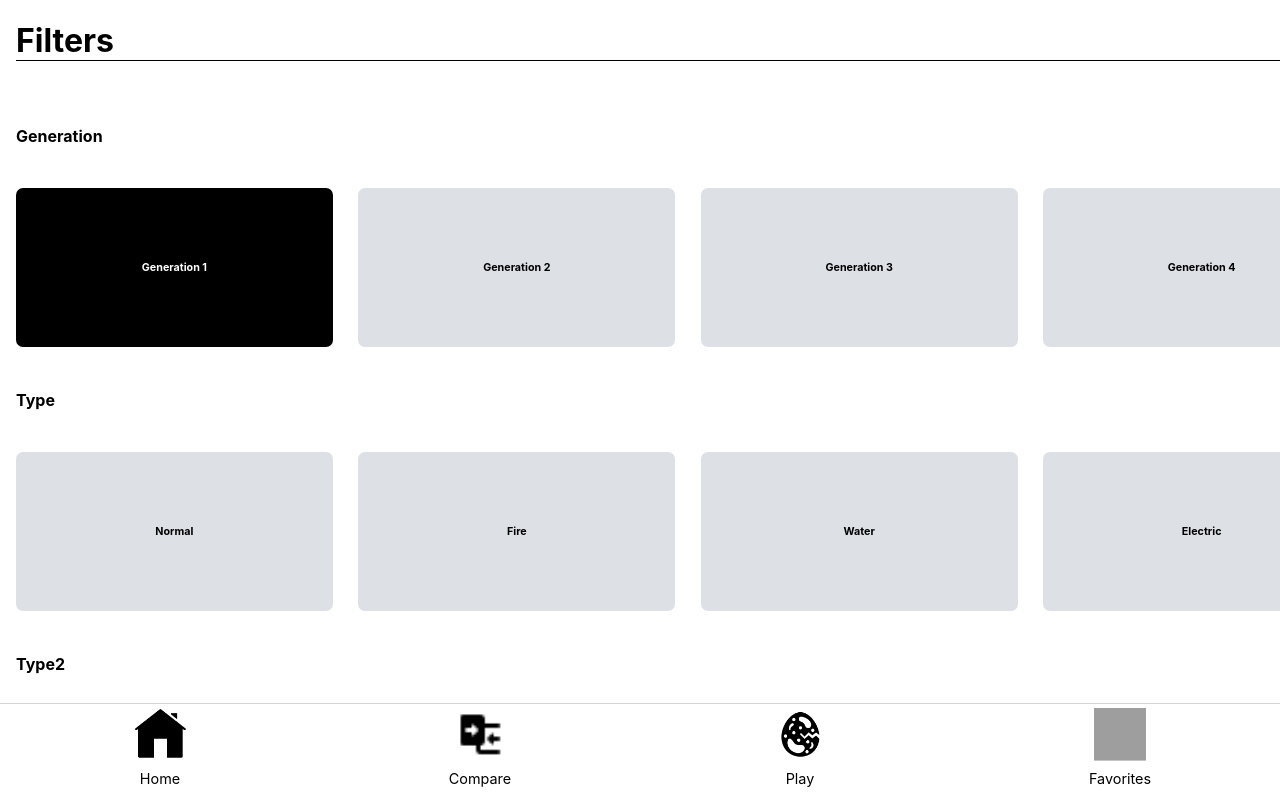
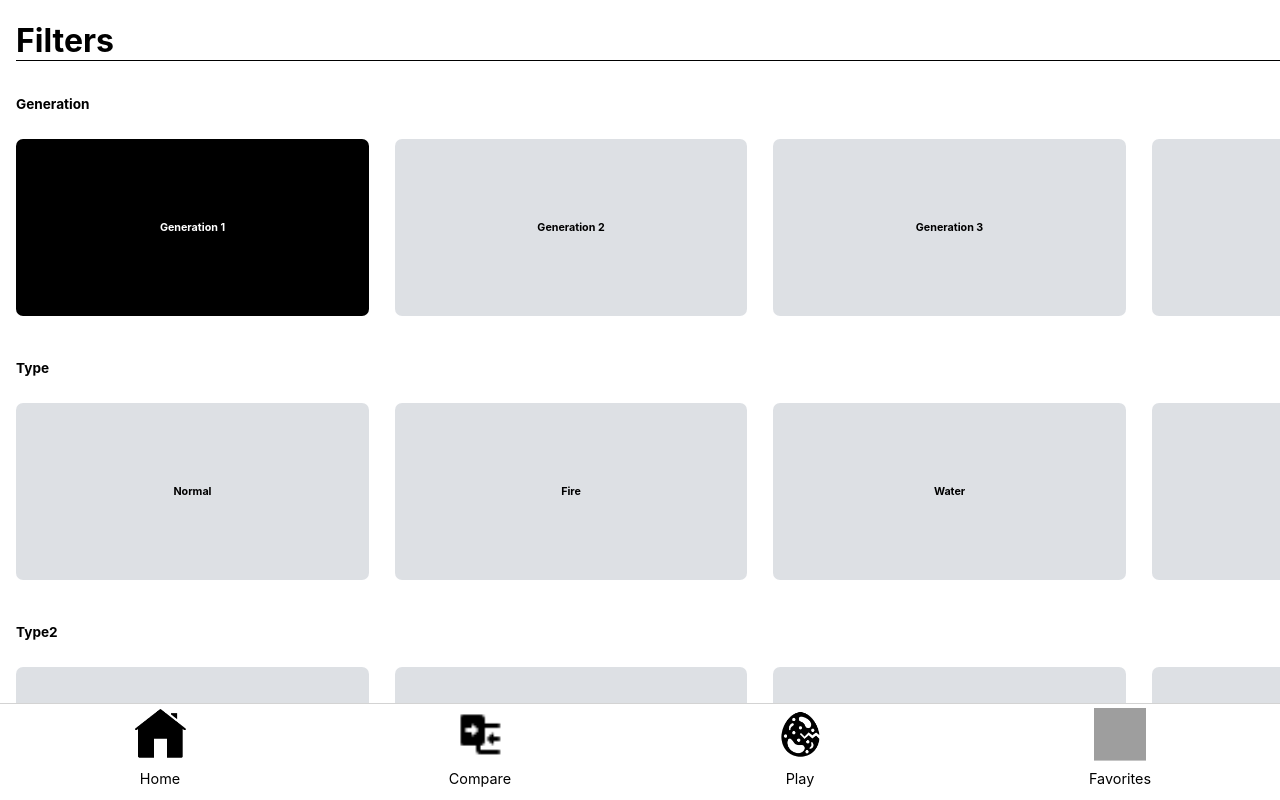
Before and after one commit to Cg9291/pokedex, a React (Create React App) app: page /filter/1 in a window 1280 px wide. Built offline with nearby package versions, Linux system fonts and the light colour scheme; grey boxes are pictures that could not be loaded.

Commit message:
fixed issues with scrollbars in filter

```diff
--- a/src/components/homepage/filteredSearch/filter/Filter.tsx
+++ b/src/components/homepage/filteredSearch/filter/Filter.tsx
@@ -10,8 +10,8 @@ export function Filters(props: { styleOfFilter: string; nameOfFilter: string }):
             <FiltersHeadersContainer>
                 <FiltersHeadersValue>{capitalizeWords(props.nameOfFilter)}</FiltersHeadersValue>
             </FiltersHeadersContainer>
-            <OptionsContainer>
-                <OptionsRow styleOfParentFilter={props.styleOfFilter} nameOfParentFilter={props.nameOfFilter} />
+            <OptionsContainer $styleOfFilter={props.styleOfFilter}>
+                <OptionsRow styleOfFilter={props.styleOfFilter} nameOfFilter={props.nameOfFilter} />
             </OptionsContainer>
         </Container>
     );
@@ -21,6 +21,7 @@ const Container = styled(ContainerPrototype)`
     flex-direction: column;
     overflow: hidden;
     flex: 1 1 0;
+    row-gap: 5%;
     @media (orientation: landscape) {
         flex: 0 0 33vh;
     }
@@ -28,14 +29,38 @@ const Container = styled(ContainerPrototype)`
 
 const FiltersHeadersContainer = styled(ContainerPrototype)`
     align-items: center;
-    flex: 0 0 40%;
+    flex: 0 0 content;
 `;
 
-const OptionsContainer = styled(ContainerPrototype)`
-    overflow-x: scroll;
+const OptionsContainer = styled(ContainerPrototype)<{ $styleOfFilter: string }>`
+    overflow-x: ${(props) => (props.$styleOfFilter === "slider" ? "hidden" : "scroll")};
+    overflow-y: hidden;
     align-items: flex-start;
     flex: 1 0 0;
     column-gap: 2vw;
-    //padding-block: 1vh;
+    &::-webkit-scrollbar {
+        height: 4px;
+    }
+
+    /* Track */
+    &::-webkit-scrollbar-track {
+        background: #f1f1f1;
+    }
+
+    /* Handle */
+    &::-webkit-scrollbar-thumb {
+        background: #888;
+        border-radius: 10px;
+        //width: 5%;
+    }
+
+    /* Handle on hover */
+    &::-webkit-scrollbar-thumb:hover {
+        background: #555;
+    }
 `;
-const FiltersHeadersValue = styled.h4``;
+const FiltersHeadersValue = styled.p`
+    //line-height: normal;
+    font-size: 0.85em;
+    font-weight: bold;
+`;
--- a/src/components/homepage/filteredSearch/filter/Options.tsx
+++ b/src/components/homepage/filteredSearch/filter/Options.tsx
@@ -66,6 +66,7 @@ const ButtonContainer = styled(ContainerPrototype)<{ $isFocused?: boolean }>`
     //border: ${(props) => (props.$isFocused ? "0.1rem solid grey" : "0.1rem solid transparent")};
     background-color: ${(props) => (props.$isFocused ? "black" : "rgba(108, 122, 137, 0.23)")};
     color: ${(props) => (props.$isFocused ? "white" : "black")};
+    height: 85%;
 `;
 
 const OptionsButtonLabel = styled.label`
--- a/src/components/homepage/filteredSearch/filter/OptionsRow.tsx
+++ b/src/components/homepage/filteredSearch/filter/OptionsRow.tsx
@@ -7,8 +7,8 @@ import { PokemonGenerationsListInterface } from "../../../../interfaces/miscInte
 import { FocusedFilterOptionsInterface, FocusedFilterOptionsKitInterface } from "../../../../pages/FilteredSearch";
 
 export interface myProps {
-    styleOfParentFilter: string;
-    nameOfParentFilter: string;
+    styleOfFilter: string;
+    nameOfFilter: string;
 }
 
 export function OptionsRow(props: myProps): React.ReactElement {
@@ -17,7 +17,7 @@ export function OptionsRow(props: myProps): React.ReactElement {
         type: null,
         type2: null
     });
-    const { styleOfParentFilter, nameOfParentFilter } = props;
+    const { styleOfFilter: styleOfParentFilter, nameOfFilter: nameOfParentFilter } = props;
     const focusedFiltersOptionsKit: FocusedFilterOptionsKitInterface = {
         focusedFiltersOptions: focusedFiltersOptions,
         setFocusedFiltersOptions: setFocusedFiltersOptions
--- a/src/components/homepage/filteredSearch/filter/Slider.tsx
+++ b/src/components/homepage/filteredSearch/filter/Slider.tsx
@@ -95,8 +95,7 @@ const SliderInput = styled.input`
     margin: 0;
     pointer-events: none; /* let clicks pass through */
 
-    &::-webkit-slider-runnable-track,
-    & {
+    &::-webkit-slider-runnable-track {
         -webkit-appearance: none;
         background: grey;
         height: 0.2em;
@@ -110,7 +109,8 @@ const SliderInput = styled.input`
         position: relative;
         z-index: 1;
         height: 1em;
-        width: 1em;
+        //width: 1em;
+        aspect-ratio: 1/1;
         border-radius: 25px;
         pointer-events: auto;
         position: relative;
```
